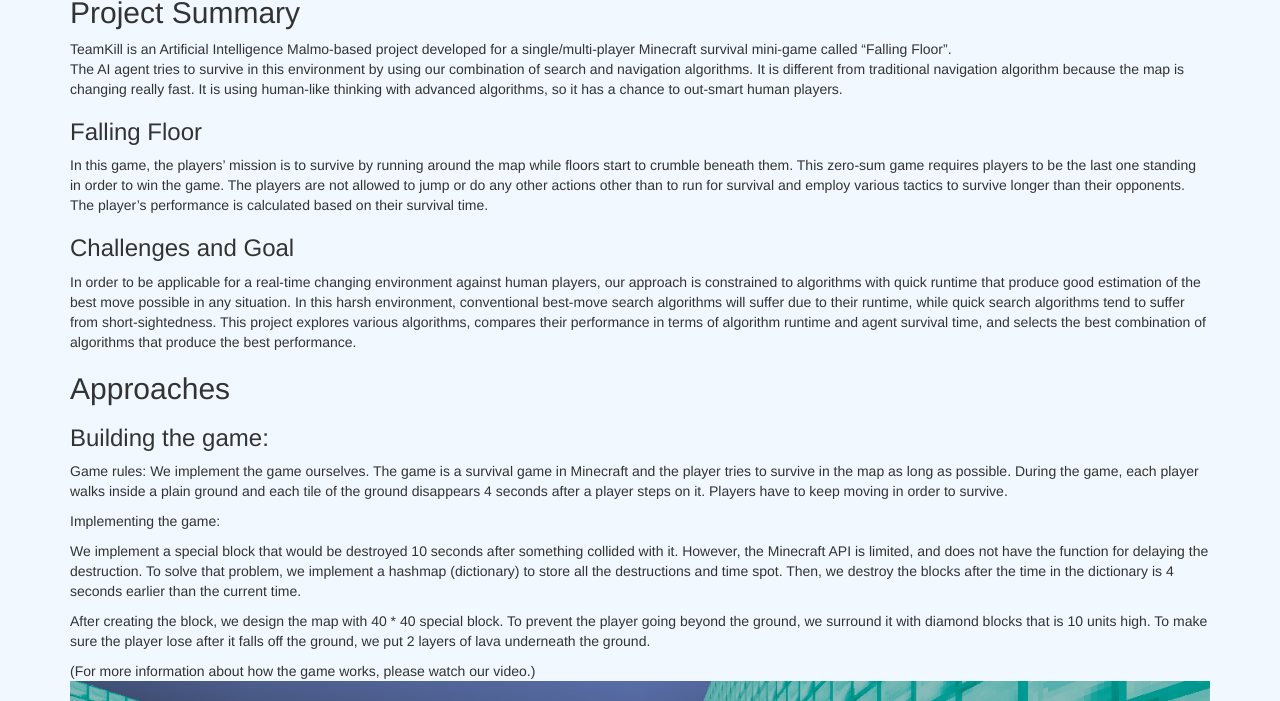
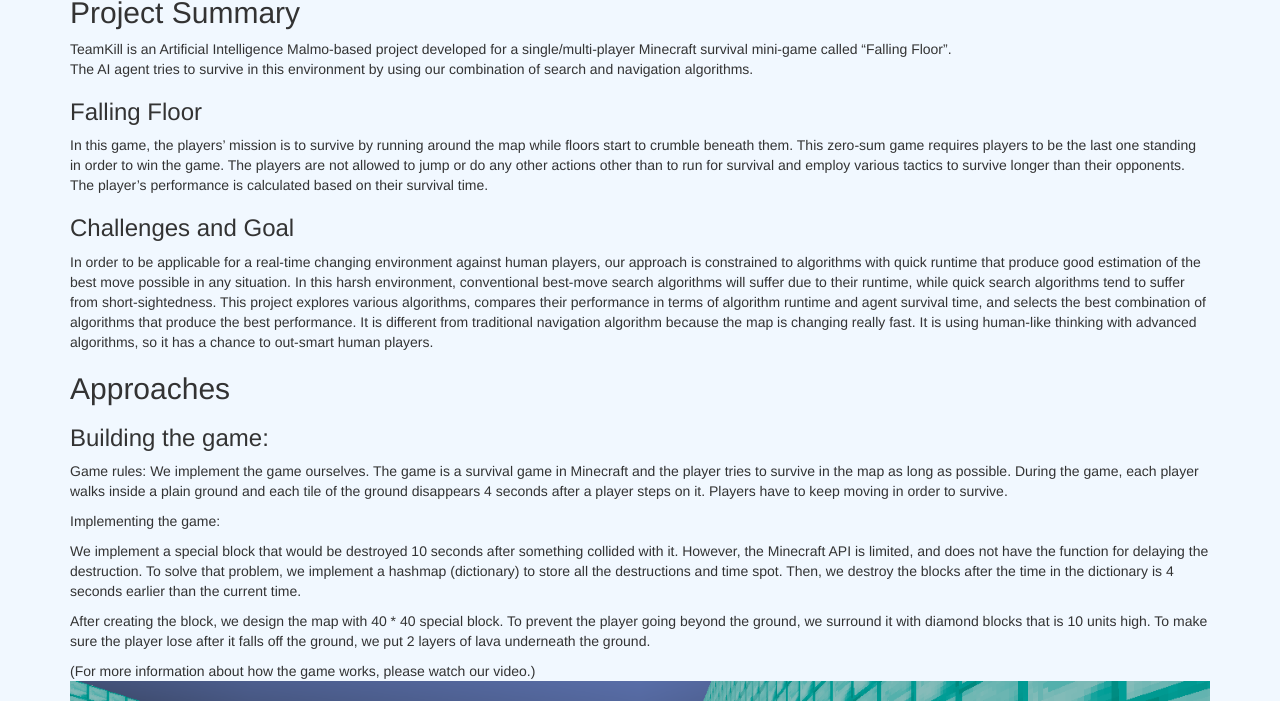
Before and after one commit to zhuohan/teamKill, a Jekyll site: the page built from docs/final.md, in a window 1280 px wide and 900 px high, scrolled down 341 px, cut to the strip 199-900 px from the top of the window. Built offline with Jekyll 4.4.1, drawn with Linux system fonts in a browser that asks for light colours.

Commit message:
Create final.md

```diff
--- a/docs/final.md
+++ b/docs/final.md
@@ -10,13 +10,13 @@
 ## Project Summary
 
 TeamKill is an Artificial Intelligence Malmo-based project developed for a single/multi-player Minecraft survival mini-game called “Falling Floor”.<br>
-The AI agent tries to survive in this environment by using our combination of search and navigation algorithms. It is different from traditional navigation algorithm because the map is changing really fast. It is using human-like thinking with advanced algorithms, so it has a chance to out-smart human players.
+The AI agent tries to survive in this environment by using our combination of search and navigation algorithms.
 
 ### Falling Floor
 In this game, the players’ mission is to survive by running around the map while floors start to crumble beneath them. This zero-sum game requires players to be the last one standing in order to win the game. The players are not allowed to jump or do any other actions other than to run for survival and employ various tactics to survive longer than their opponents. The player's performance is calculated based on their survival time.
 
 ### Challenges and Goal
-In order to be applicable for a real-time changing environment against human players, our approach is constrained to algorithms with quick runtime that produce good estimation of the best move possible in any situation. In this harsh environment, conventional best-move search algorithms will suffer due to their runtime, while quick search algorithms tend to suffer from short-sightedness. This project explores various algorithms, compares their performance in terms of algorithm runtime and agent survival time, and selects the best combination of algorithms that produce the best performance.
+In order to be applicable for a real-time changing environment against human players, our approach is constrained to algorithms with quick runtime that produce good estimation of the best move possible in any situation. In this harsh environment, conventional best-move search algorithms will suffer due to their runtime, while quick search algorithms tend to suffer from short-sightedness. This project explores various algorithms, compares their performance in terms of algorithm runtime and agent survival time, and selects the best combination of algorithms that produce the best performance. It is different from traditional navigation algorithm because the map is changing really fast. It is using human-like thinking with advanced algorithms, so it has a chance to out-smart human players.
 
 ## Approaches
 
```
